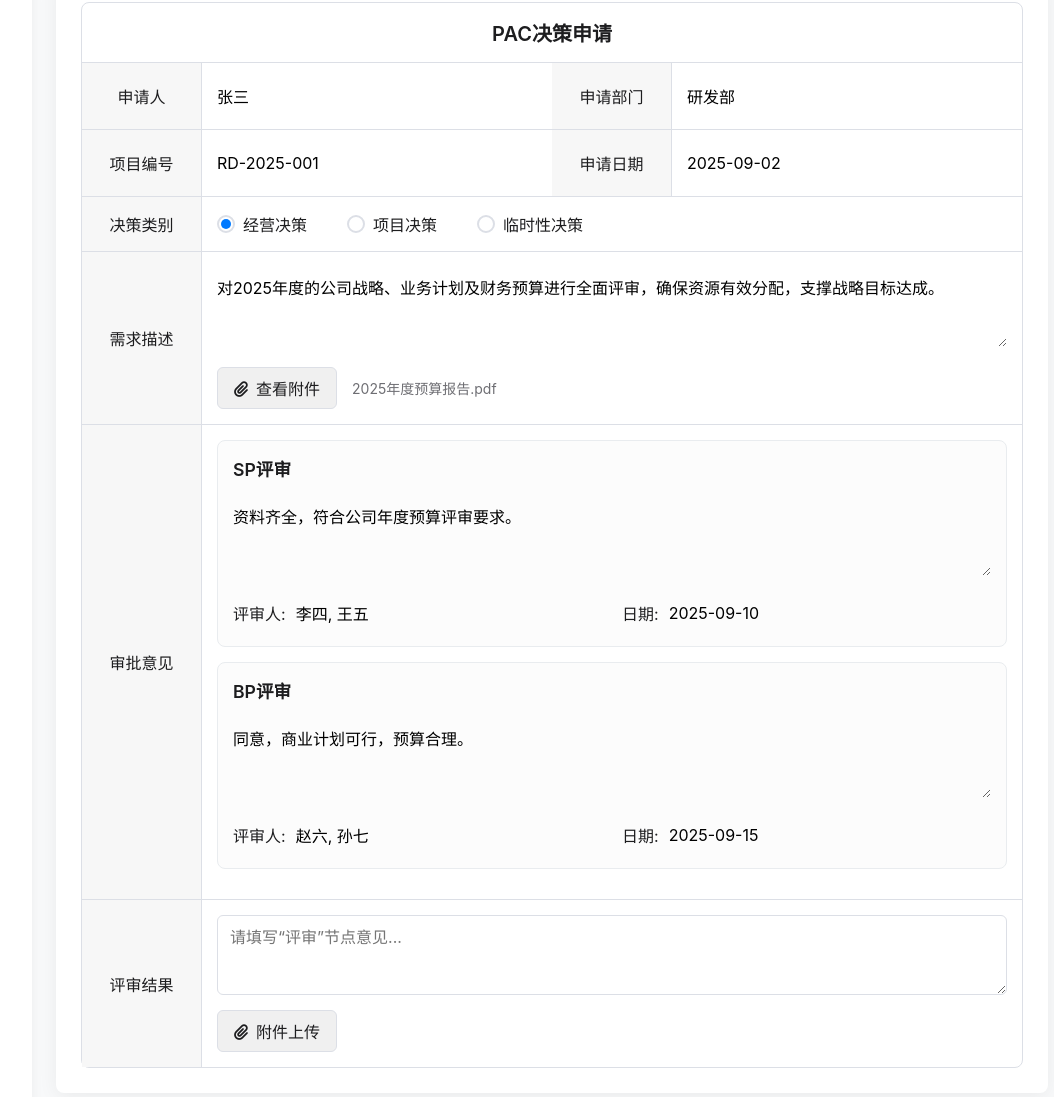
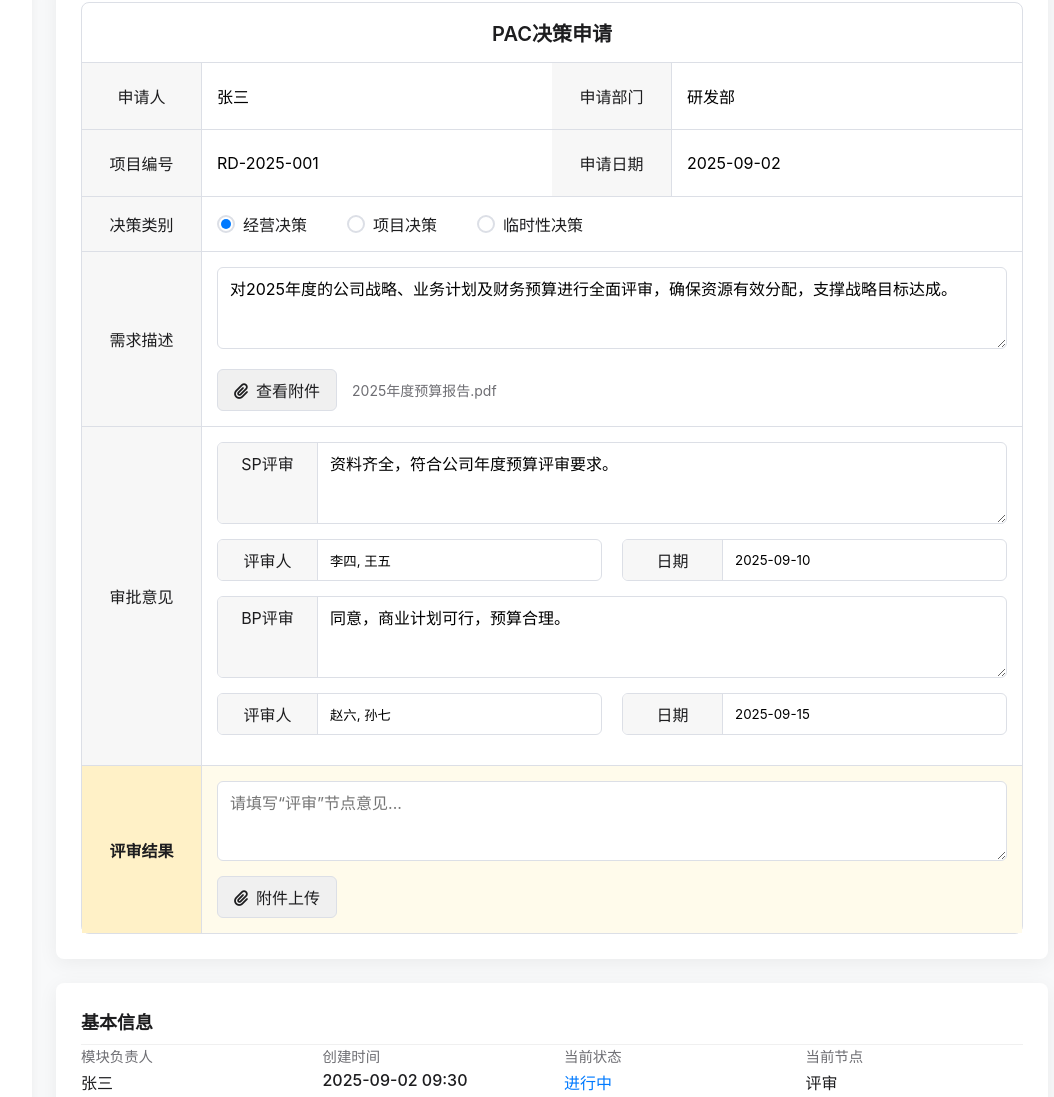
Before and after one commit to TerriaLynnn/Management, a plain HTML site: page 决策平台/progress-v1.html in a window 1280 px wide. Shown: the part 424-1521 px from the top of the page, without its empty margins (208-1262 px from the left). Drawn offline with nearby package versions, Linux system fonts and the light colour scheme.

Commit message:
Update progress-v1.html

```diff
--- a/决策平台/progress-v1.html
+++ b/决策平台/progress-v1.html
@@ -303,8 +303,8 @@
             /* [MODIFIED] 移除 pointer-events: none; 以便可以复制内容 */
         }
 
-        /* [MODIFIED] 增加一个透明的伪元素来“桥接”触发区域和卡片，防止鼠标移动时卡片消失 */
-        .timeline-item::after {
+        /* [MODIFIED] 增加一个透明的伪元素来"桥接"触发区域和卡片，防止鼠标移动时卡片消失 */
+        .timeline-item:not(.no-hover)::after {
             content: '';
             position: absolute;
             left: 0;
@@ -319,8 +319,8 @@
             display: none;
         }
 
-        /* 悬停时显示卡片 */
-        .timeline-item:hover > .timeline-content {
+        /* 悬停时显示卡片 - 修改为只对非 no-hover 的项目生效 */
+        .timeline-item:not(.no-hover):hover > .timeline-content {
             visibility: visible;
             opacity: 1;
             transform: translateX(-50%) translateY(0);
@@ -357,12 +357,24 @@
         }
         /* 新增：审批意见区块样式 */
         .review-block {
+            width: 100%; /* 保持宽度100% */
+            margin-bottom: 15px; /* 保留区块间距 */
+        }
+        /* 新增：用于分割标签和内容的表单组样式 */
+        .form-group-split {
+            display: flex;
             width: 100%;
-            border: 1px solid #e9ecef;
-            border-radius: 8px;
-            background-color: #fcfcfc;
-            padding: 15px;
-            margin-bottom: 15px; /* 增加区块间距 */
+            border: 1px solid var(--border);
+            border-radius: 6px;
+            overflow: hidden; /* 确保子元素的圆角生效 */
+        }
+        .form-group-split > label {
+            width: 100px;
+            background-color: #f7f7f7;
+            padding: 8px 12px;
+            text-align: center;
+            border-right: 1px solid var(--border);
+            flex-shrink: 0;
         }
 
         .form-row {
@@ -420,6 +432,19 @@
             border: none;
             padding-left: 0;
             padding-right: 0;
+        }
+        /* 新增：输入框错误/无效状态 */
+        .is-invalid {
+            border-color: var(--danger) !important;
+            box-shadow: 0 0 0 2px rgba(255, 59, 48, 0.2);
+        }
+        /* 新增：高亮当前需要操作的表单行 */
+        .form-row.active-section {
+            background-color: #fffbeb; /* 淡黄色背景 */
+        }
+        .form-row.active-section > .form-label {
+            background-color: #fff1c7; /* 匹配的深黄色标签背景 */
+            font-weight: 700;
         }
 
         textarea {
@@ -582,8 +607,8 @@
                     <div class="card-header">
                         <h3 class="card-title">流程详情</h3>
                         <div class="action-buttons">
+                            <button class="btn btn-success" id="agree-btn">同意</button>
                             <button class="btn btn-danger" id="disagree-btn">不同意</button>
-                            <button class="btn btn-success" id="agree-btn">同意</button>
                         </div>
                     </div>
                     <div class="timeline">
@@ -626,7 +651,7 @@
                             <div class="timeline-dot">3</div>
                             <h4 class="timeline-title">评审</h4>
                         </div>
-                        <div class="timeline-item">
+                        <div class="timeline-item no-hover">  <!-- 添加 no-hover 类 -->
                             <div class="timeline-top-info predict">
                                 <div class="participants" style="color: var(--gray-text);">预测: 钱十</div>
                             </div>
@@ -681,8 +706,10 @@
                     </div>
                      <div class="form-row">
                         <div class="form-label">需求描述</div>
-                        <div class="form-content">
-                            <textarea id="description" readonly>对2025年度的公司战略、业务计划及财务预算进行全面评审，确保资源有效分配，支撑战略目标达成。</textarea>
+                        <div class="form-content" style="flex-direction: column; align-items: flex-start;">
+                            <div class="form-group-split" style="width: 100%;">
+                                <textarea id="description" readonly style="border: none; background: transparent; padding: 8px 12px;">对2025年度的公司战略、业务计划及财务预算进行全面评审，确保资源有效分配，支撑战略目标达成。</textarea>
+                            </div>
                             <div class="upload-area">
                                 <label for="file-upload-desc" class="upload-btn"><i class="fas fa-paperclip"></i>查看附件</label>
                                 <input type="file" id="file-upload-desc" disabled>
@@ -695,37 +722,41 @@
                         <div class="form-content" style="flex-direction: column; align-items: flex-start; gap: 0;">
                             <!-- SP评审意见区块 -->
                             <div class="review-block">
-                                <h4 class="timeline-title" style="margin-top: 0; margin-bottom: 15px;">SP评审</h4>
-                                <textarea readonly>资料齐全，符合公司年度预算评审要求。</textarea>
-                                <div style="display: flex; gap: 20px; width: 100%; margin-top: 15px;">
-                                    <div class="form-group">
-                                        <label>评审人:</label>
-                                        <input type="text" value="李四, 王五" readonly>
+                                <div class="form-group-split" style="margin-bottom: 15px;">
+                                    <label>SP评审</label>
+                                    <textarea readonly style="border: none; background: transparent; padding: 8px 12px;">资料齐全，符合公司年度预算评审要求。</textarea>
+                                </div>
+                                <div style="display: flex; gap: 20px; width: 100%;">
+                                    <div class="form-group-split" style="flex: 1;">
+                                        <label>评审人</label>
+                                        <input type="text" value="李四, 王五" readonly style="border: none; background: transparent; padding: 8px 12px;">
                                     </div>
-                                    <div class="form-group">
-                                        <label>日期:</label>
-                                        <input type="text" value="2025-09-10" readonly>
+                                    <div class="form-group-split" style="flex: 1;">
+                                        <label>日期</label>
+                                        <input type="text" value="2025-09-10" readonly style="border: none; background: transparent; padding: 8px 12px;">
                                     </div>
                                 </div>
                             </div>
                             <!-- BP评审意见区块 -->
                             <div class="review-block">
-                                <h4 class="timeline-title" style="margin-top: 0; margin-bottom: 15px;">BP评审</h4>
-                                <textarea readonly>同意，商业计划可行，预算合理。</textarea>
-                                <div style="display: flex; gap: 20px; width: 100%; margin-top: 15px;">
-                                    <div class="form-group">
-                                        <label>评审人:</label>
-                                        <input type="text" value="赵六, 孙七" readonly>
+                                <div class="form-group-split" style="margin-bottom: 15px;">
+                                    <label>BP评审</label>
+                                    <textarea readonly style="border: none; background: transparent; padding: 8px 12px;">同意，商业计划可行，预算合理。</textarea>
+                                </div>
+                                <div style="display: flex; gap: 20px; width: 100%;">
+                                    <div class="form-group-split" style="flex: 1;">
+                                        <label>评审人</label>
+                                        <input type="text" value="赵六, 孙七" readonly style="border: none; background: transparent; padding: 8px 12px;">
                                     </div>
-                                    <div class="form-group">
-                                        <label>日期:</label>
-                                        <input type="text" value="2025-09-15" readonly>
+                                    <div class="form-group-split" style="flex: 1;">
+                                        <label>日期</label>
+                                        <input type="text" value="2025-09-15" readonly style="border: none; background: transparent; padding: 8px 12px;">
                                     </div>
                                 </div>
                             </div>
                         </div>
                     </div>
-                    <div class="form-row">
+                    <div class="form-row active-section">
                         <div class="form-label">评审结果</div>
                         <div class="form-content" style="flex-direction: column; align-items: flex-start; gap: 15px;">
                             <textarea id="result-comment" placeholder="请填写“评审”节点意见..."></textarea>
@@ -826,6 +857,7 @@
         const cancelBtn = document.getElementById('modal-cancel-btn');
         const agreeBtn = document.getElementById('agree-btn');
         const disagreeBtn = document.getElementById('disagree-btn');
+        const resultCommentTextarea = document.getElementById('result-comment');
 
         let currentAction = null;
 
@@ -844,7 +876,7 @@
             }
         };
 
-        function showModal(actionType) {
+        function showModal(actionType) { // This function now only handles showing the modal
             currentAction = actions[actionType];
             modalTitle.textContent = currentAction.title;
             modalBody.textContent = currentAction.body;
@@ -852,8 +884,19 @@
             modal.style.display = 'flex';
         }
 
-        agreeBtn.addEventListener('click', () => showModal('agree'));
-        disagreeBtn.addEventListener('click', () => showModal('disagree'));
+        // New function to handle validation before showing the modal
+        function validateAndShowModal(actionType) {
+            const comment = resultCommentTextarea.value.trim();
+            if (comment === '') {
+                resultCommentTextarea.classList.add('is-invalid');
+                resultCommentTextarea.focus();
+                return; // Stop if validation fails
+            }
+            showModal(actionType); // Proceed if validation passes
+        }
+
+        agreeBtn.addEventListener('click', () => validateAndShowModal('agree'));
+        disagreeBtn.addEventListener('click', () => validateAndShowModal('disagree'));
         confirmBtn.addEventListener('click', () => {
             modal.style.display = 'none';
             if (currentAction && typeof currentAction.callback === 'function') {
@@ -861,6 +904,13 @@
             }
         });
         cancelBtn.addEventListener('click', () => modal.style.display = 'none');
+
+        // Remove the red border when the user starts typing
+        resultCommentTextarea.addEventListener('input', () => {
+            if (resultCommentTextarea.classList.contains('is-invalid')) {
+                resultCommentTextarea.classList.remove('is-invalid');
+            }
+        });
     </script>
 </body>
 </html>
```
